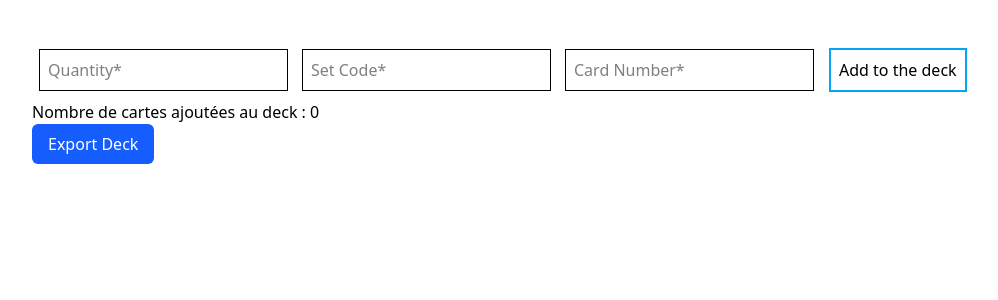
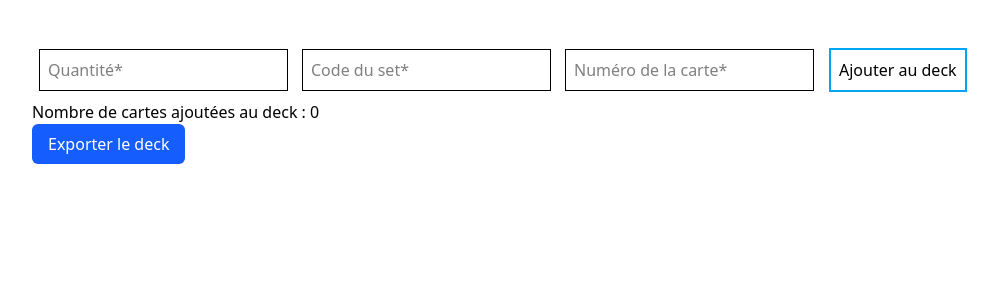
Before and after one commit to slythom/cockadeck-main, a Next.js app: page / in a window 1280 px wide. Shown: the top 300 px of the page, without its empty margins (8-1006 px from the left). Built offline with nearby package versions, Linux system fonts and the light colour scheme.

Commit message:
Tweak: Traduction FR

```diff
--- a/app/components/ExportButton.tsx
+++ b/app/components/ExportButton.tsx
@@ -41,7 +41,7 @@ export default function ExportButton() {
       onClick={downloadDeck}
       className="px-4 py-2 bg-blue-600 text-white rounded-md hover:bg-blue-700 transition-colors"
     >
-      Export Deck
+      Exporter le deck
     </button>
   );
 }
--- a/app/components/Form.tsx
+++ b/app/components/Form.tsx
@@ -5,10 +5,10 @@ export default async function Form() {
   return (
     <div>
       <form action={createDeck}>
-        <input required type="text" name="cardqty" id="cardqty" placeholder="Quantity*" className="outline p-2 m-2" />
-        <input required type="text" name="setcode" id="setcode" placeholder="Set Code*" className="outline p-2 m-2" />
-        <input required type="text" name="collectornumber" id="collectornumber" placeholder="Card Number*" className="outline p-2 m-2" />
-        <button type="submit" className="border-2 border-sky-500 p-2 m-2 cursor-pointer">Add to the deck</button>
+        <input required type="text" name="cardqty" id="cardqty" placeholder="Quantité*" className="outline p-2 m-2" />
+        <input required type="text" name="setcode" id="setcode" placeholder="Code du set*" className="outline p-2 m-2" />
+        <input required type="text" name="collectornumber" id="collectornumber" placeholder="Numéro de la carte*" className="outline p-2 m-2" />
+        <button type="submit" className="border-2 border-sky-500 p-2 m-2 cursor-pointer">Ajouter au deck</button>
       </form>
     </div>
   );
```
